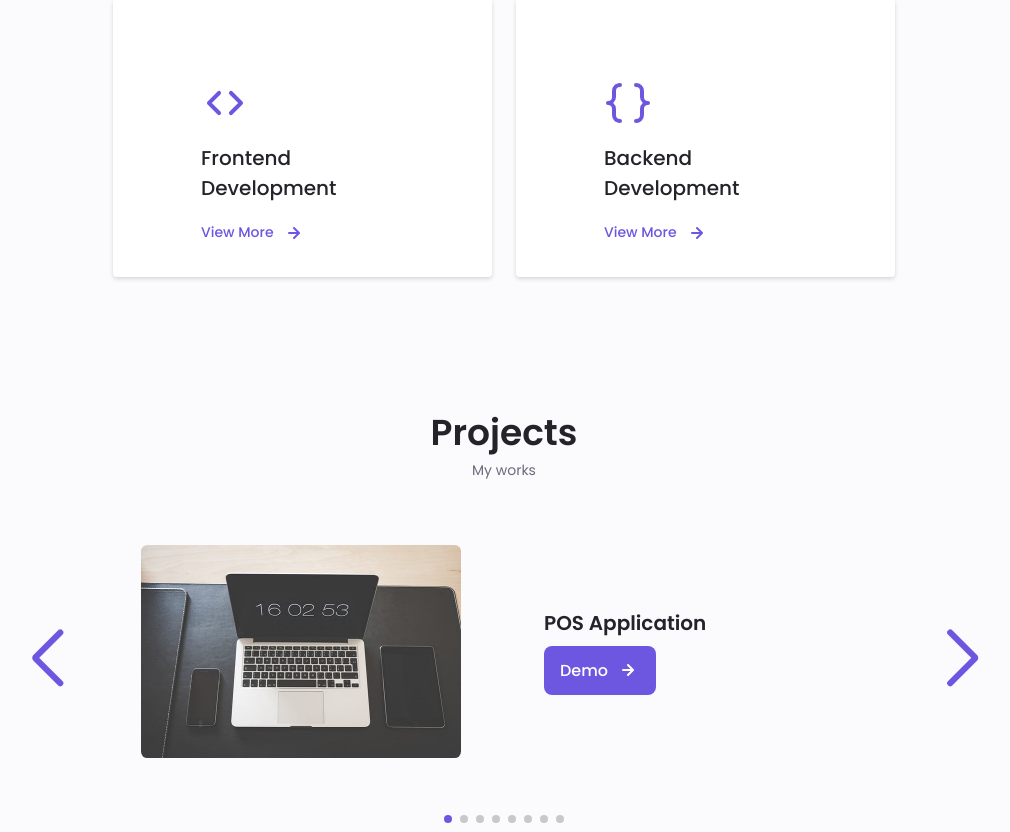
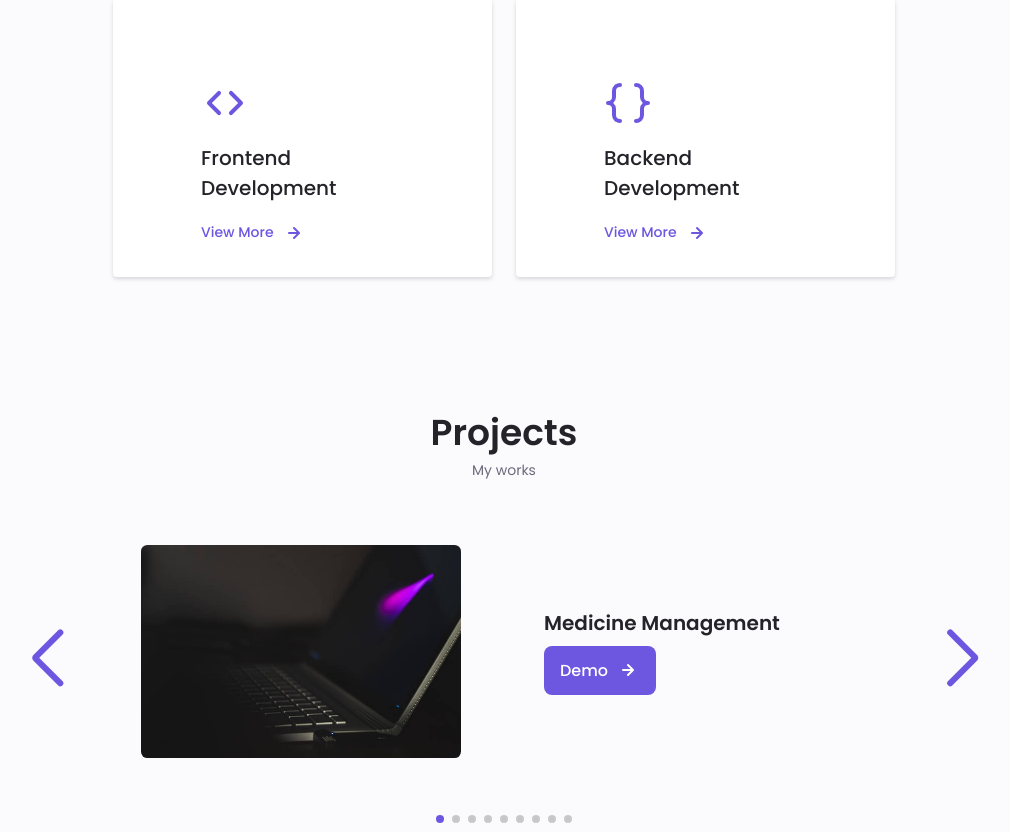
Before and after one commit to Hadayetullah/portfolio, a React (Vite) app: page / in a window 1280 px wide. Shown: the part 3979-4811 px from the top of the page, without its empty margins (136-1146 px from the left). Built offline with nearby package versions, Linux system fonts and the light colour scheme.

Commit message:
Update project section with medicine management app

```diff
--- a/src/conponents/body/portfolio/Portfolio.jsx
+++ b/src/conponents/body/portfolio/Portfolio.jsx
@@ -35,6 +35,28 @@ const Portfolio = () => {
           navigation={true}
           modules={[Pagination, Navigation]}
         >
+          {/* <!--==================== PROJECT 1====================--> */}
+          <SwiperSlide className="portfolio__content grid">
+            <img
+              src="/assets/img/portfolio2.jpg"
+              alt=""
+              className="portfolio__img"
+            />
+
+            <div className="portfolio__data">
+              <h3 className="portfolio__title">Medicine Management</h3>
+              {/* <!-- <p className="portfolio__description"></p> --> */}
+              <Link
+                target="_blank"
+                to="http://13.51.238.172/"
+                className="button button--flex button--small portfolio__button"
+              >
+                Demo
+                <UilArrowRight className="button__icon" />
+              </Link>
+            </div>
+          </SwiperSlide>
+
           {/* <!--==================== PROJECT 1====================--> */}
           <SwiperSlide className="portfolio__content grid">
             <img
--- a/src/conponents/body/skills/Skills.jsx
+++ b/src/conponents/body/skills/Skills.jsx
@@ -327,7 +327,7 @@ const Skills = () => {
                       <h3 className="skills__name">
                         AWS EC2 Instance(Learning)
                       </h3>
-                      <span className="skills__number">5%</span>
+                      <span className="skills__number">25%</span>
                     </div>
                     <div className="skills__bar">
                       <span className="skills__percentage skills__ec2"></span>
@@ -347,7 +347,7 @@ const Skills = () => {
                   <div className="skills__data">
                     <div className="skills__titles">
                       <h3 className="skills__name">AWS S3 Bucket(Learning)</h3>
-                      <span className="skills__number">10%</span>
+                      <span className="skills__number">25%</span>
                     </div>
                     <div className="skills__bar">
                       <span className="skills__percentage skills__s3"></span>
@@ -531,7 +531,7 @@ const Skills = () => {
                       <h3 className="skills__name">
                         AWS EC2 Instance(Learning)
                       </h3>
-                      <span className="skills__number">5%</span>
+                      <span className="skills__number">25%</span>
                     </div>
                     <div className="skills__bar">
                       <span className="skills__percentage skills__ec2"></span>
@@ -551,7 +551,7 @@ const Skills = () => {
                   <div className="skills__data">
                     <div className="skills__titles">
                       <h3 className="skills__name">AWS S3 Bucket(Learning)</h3>
-                      <span className="skills__number">10%</span>
+                      <span className="skills__number">25%</span>
                     </div>
                     <div className="skills__bar">
                       <span className="skills__percentage skills__s3"></span>
--- a/src/index.css
+++ b/src/index.css
@@ -683,13 +683,13 @@ img {
     width: 80%;
 }
 .skills__ec2 {
-    width: 5%;
+    width: 25%;
 }
 .skills__rds {
     width: 5%;
 }
 .skills__s3 {
-    width: 10%;
+    width: 25%;
 }
 .skills__docker {
     width: 20%;
```
